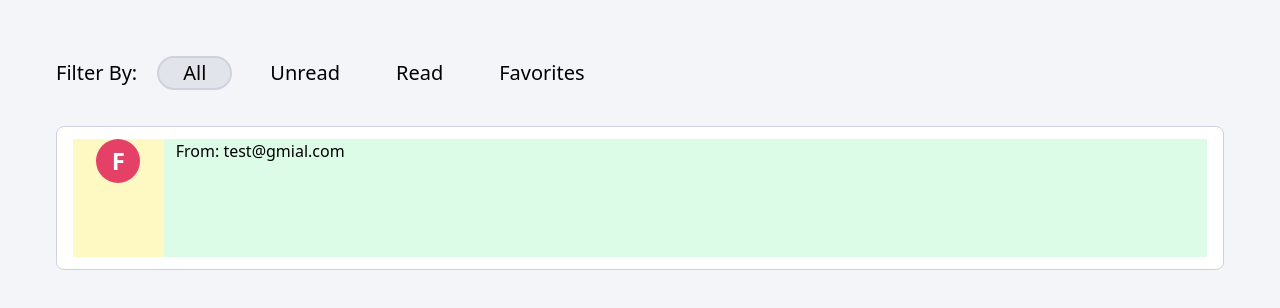
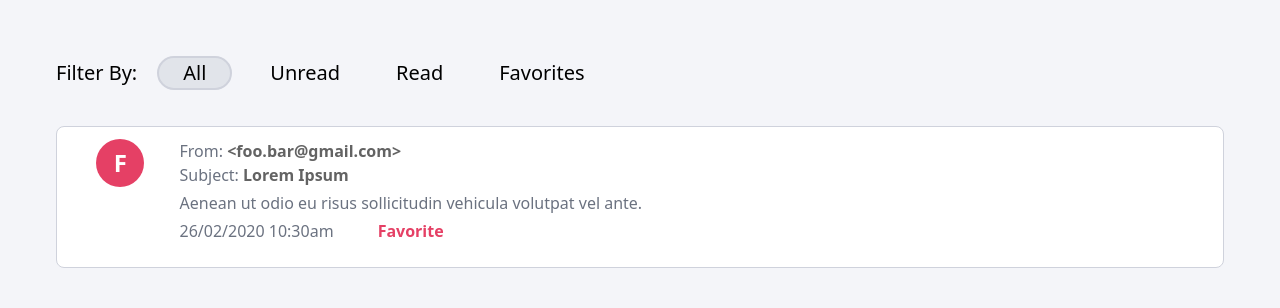
Before and after one commit to siddharthsreenivas/EmailApp, a React (Create React App) app: page / in a window 1280 px wide. Shown: the top 308 px of the page. Built offline with nearby package versions, Linux system fonts and the light colour scheme.

Commit message:
Design completed

```diff
--- /dev/null
+++ b/src/Context/EmailContext.js
@@ -0,0 +1,16 @@
+import {  createContext, useContext } from "react";
+
+const EmailContext = createContext()
+
+export const EmailContextProvider = ({children}) => {
+
+    const test = "testing"
+
+    return <EmailContext.Provider value={test}>
+        {children}
+    </EmailContext.Provider>
+}
+
+export const useEmailContext = () => {
+    return useContext(EmailContext)
+}
--- a/src/components/EmailList.jsx
+++ b/src/components/EmailList.jsx
@@ -1,18 +1,27 @@
 import React from 'react'
+import { useEmailContext } from '../Context/EmailContext'
 
 const EmailList = () => {
+
+  const test = useEmailContext()
+
   return (
     <div>
-      <div className='w-full border-[1.5px] border-theme-borderColor py-3 px-4 h-36 bg-white rounded-lg flex'>
+      <div className='w-full border-[1.5px] border-theme-borderColor py-3 px-4  bg-white rounded-lg flex'>
 
-        <div className="bg-yellow-100 w-[8%] flex justify-center">
-          <div className='bg-theme-pinkColor w-11 h-11 rounded-full flex justify-center items-center'>
+        <div className="basis-1/12 flex justify-center">
+          <div className='bg-theme-pinkColor w-12 h-12 rounded-full flex justify-center items-center'>
             <p className='text-white font-semibold text-2xl'>F</p>
           </div>
         </div>
 
-        <div className='bg-green-100 flex-1 px-3'>
-          <p>From: test@gmial.com</p>
+        <div className='flex-1 px-3 text-gray-500 pb-3'>
+          <p>From: <span className='font-semibold text-theme-textColor'>{`<foo.bar@gmail.com>`}</span></p>
+          <p className='mb-1'>Subject: <span className='font-semibold text-theme-textColor'>Lorem Ipsum</span></p>
+          <p className='mb-1'>Aenean ut odio eu risus sollicitudin vehicula volutpat vel ante.</p>
+          <div className='flex gap-11'>
+          <p>26/02/2020 10:30am</p><span className='text-theme-pinkColor font-semibold'>Favorite</span>
+          </div>
         </div>
       </div>
     </div>
--- a/src/index.js
+++ b/src/index.js
@@ -1,12 +1,14 @@
-import React from 'react';
-import ReactDOM from 'react-dom/client';
-import './index.css';
-import App from './App';
+import React from "react";
+import ReactDOM from "react-dom/client";
+import "./index.css";
+import App from "./App";
+import { EmailContextProvider } from "./Context/EmailContext";
 
-
-const root = ReactDOM.createRoot(document.getElementById('root'));
+const root = ReactDOM.createRoot(document.getElementById("root"));
 root.render(
-  <React.StrictMode>
-    <App />
-  </React.StrictMode>
+  <EmailContextProvider>
+    <React.StrictMode>
+      <App />
+    </React.StrictMode>
+  </EmailContextProvider>
 );
```
